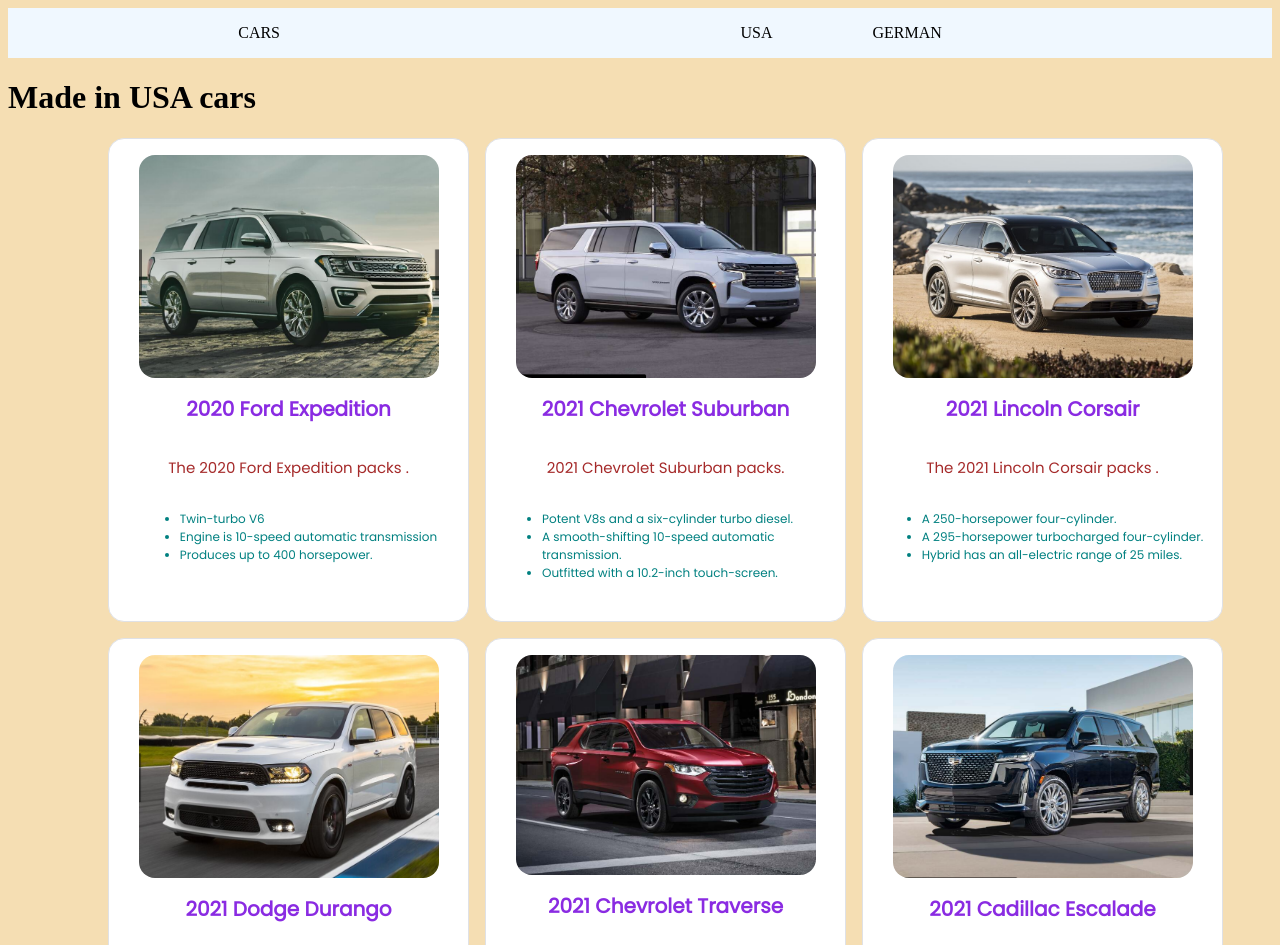
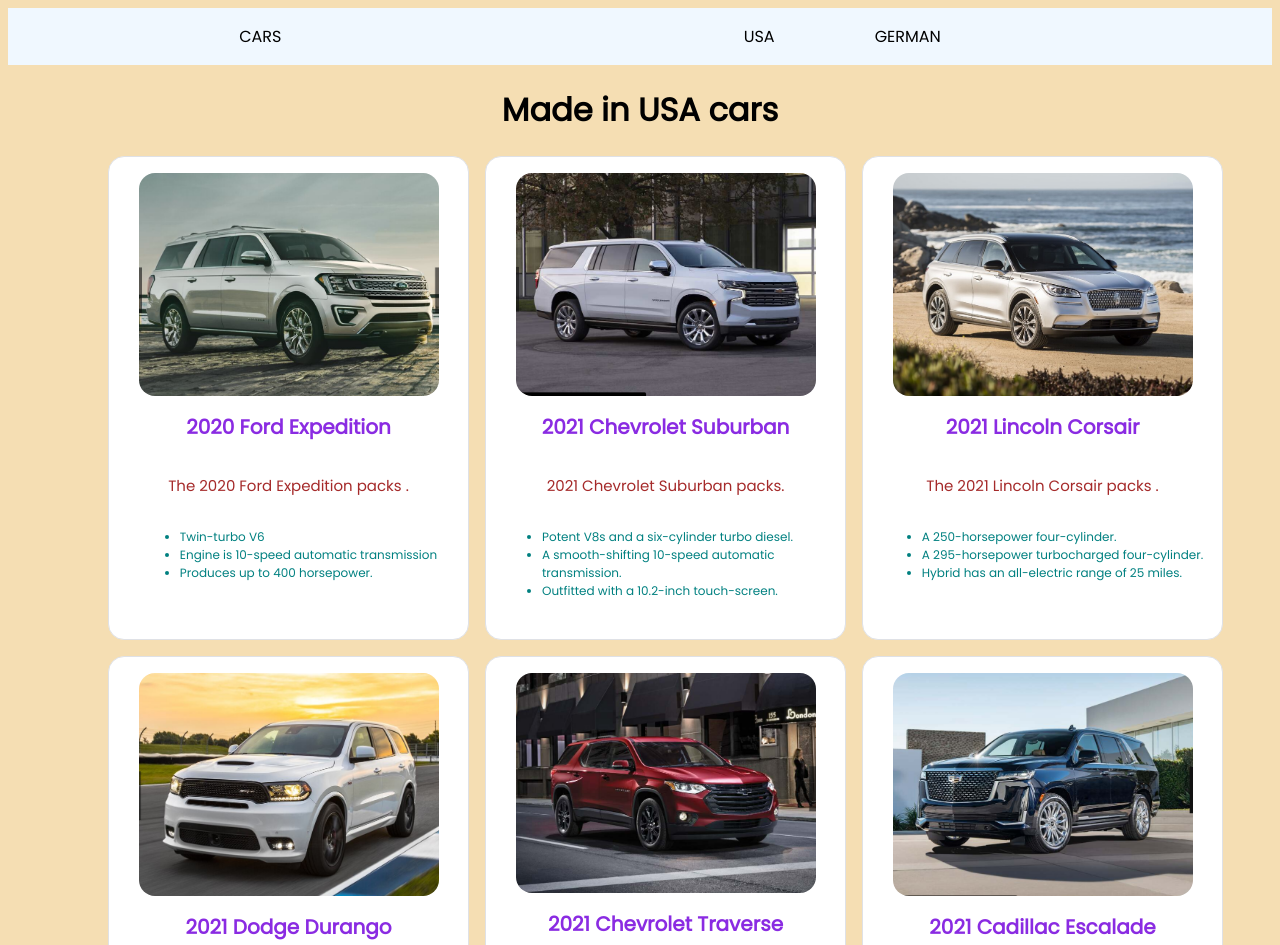
Before and after one commit to Yilikal250/ActAssignment, a plain HTML site: page index.html in a window 1280 px wide. Shown: the top 945 px of the page. Drawn offline with Linux system fonts and the light colour scheme.

Commit message:
styles and fontes added

```diff
--- a/index.html
+++ b/index.html
@@ -12,14 +12,19 @@
 </head>
 <body>
     <header class="topic">
-        <p>CARS</p>
+        <p id="cars">CARS</p>
         <nav class="Countnav">
          <p>USA</p>
          <p>GERMAN</p>
         </nav>
     </header>
-    <h1>Made in USA cars</h1>
+
+    <div id="Made">
+        <h1>Made in USA cars</h1>
+    </div>
+
     <section class="Usa">
+
         <div class="Ford">
             <img src="./CarsAmerica/AmericaCars1.png" alt="">
             <h2>2020 Ford Expedition</h1>
@@ -123,10 +128,12 @@
 
     </section>
 
-
-    <h1>Made in German cars</h1>
+    <div id="Made">
+        <h1>Made in German cars</h1>
+    </div>
 
     <section class="Usa">
+
         <div class="Ford">
             <img src="./CarsGermany/used-audi-a3-1280x720pxNewGerman.jpg" alt="">
             <h2>Audi A3</h1>
--- a/style.css
+++ b/style.css
@@ -7,16 +7,21 @@
 }
 
 .topic {
-    /* text-align: center; */
     display: inline-flex;
     justify-content:space-around;
     width: 100%;
     background-color: aliceblue;
-    box-sizing: content-box;
+    font-family: 'Poppins', sans-serif;
+}
+
+#Made {
+    font-family: 'Poppins', sans-serif;
+    text-align: center;
 }
 
 .Countnav {
     display: flex;
+    font-family: 'Poppins', sans-serif;
 
 }
 
```
